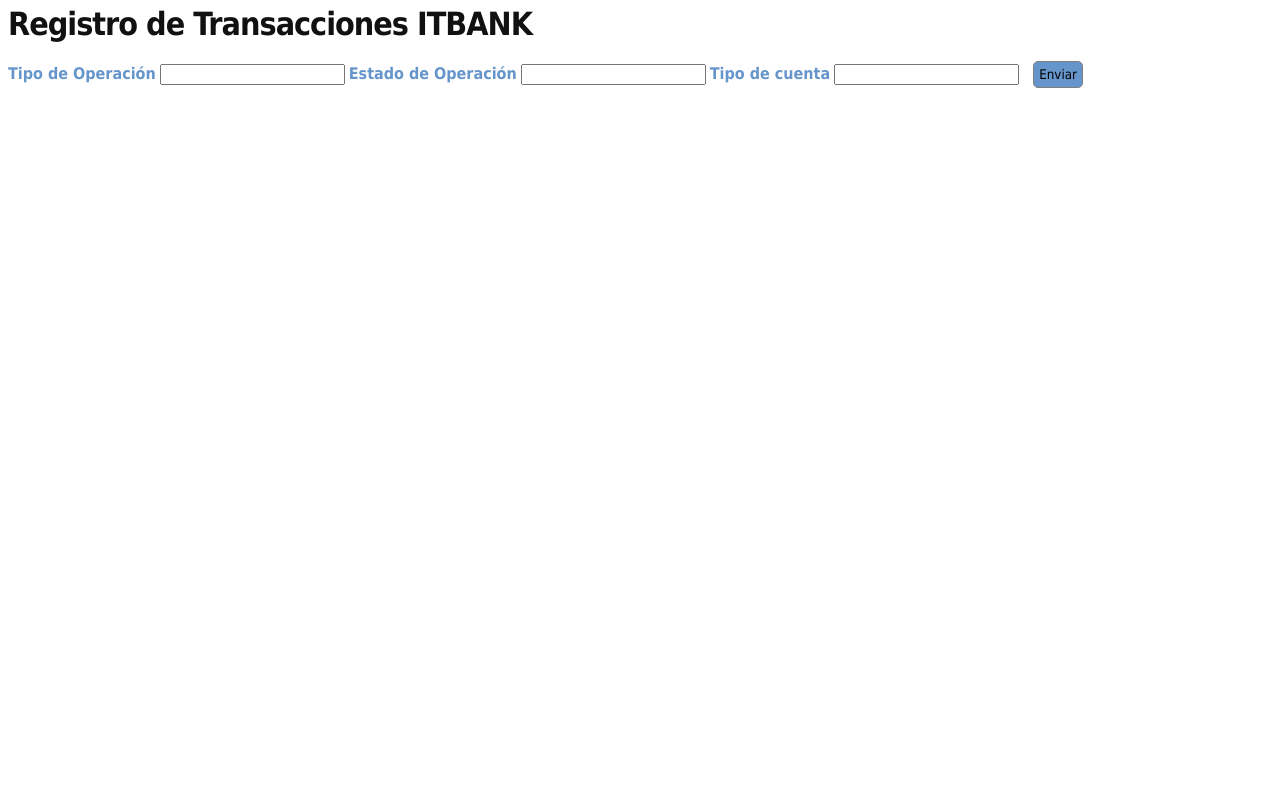
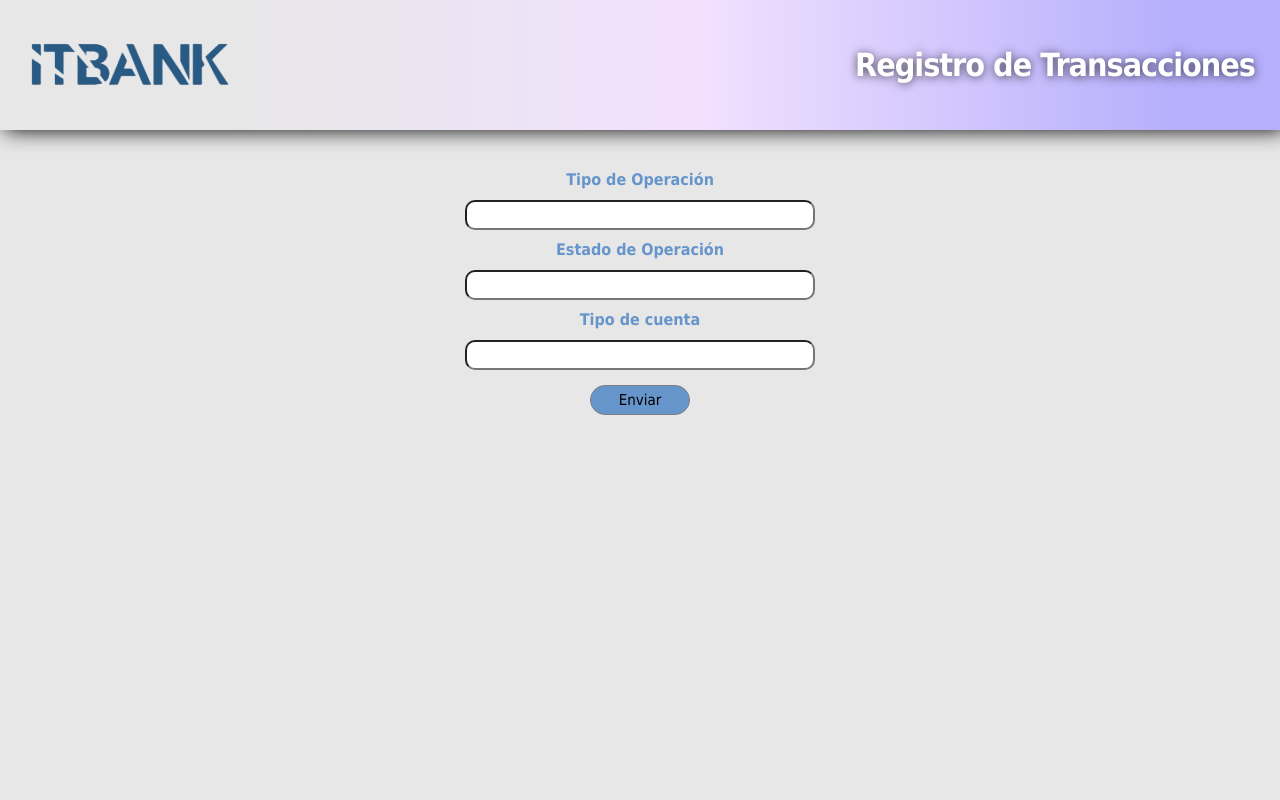
Before and after one commit to Tryal1/itba-cuentas, a Flask app: page / in a window 1280 px wide. Run offline with Flask 2, Linux system fonts and the light colour scheme.

Commit message:
commit css

```diff
--- a/static/main.css
+++ b/static/main.css
@@ -1,23 +1,68 @@
-h1 { color: #111;
+* {
+    margin: 0;
+}
+body{
+    background-color: #e7e7e7;
+}
+h1 { color: #fff;
     font-family: Tahoma, sans-serif;
     font-weight: bold;
     letter-spacing: -1px;
     line-height: 1;
-    text-align: left; }
+    text-align: center;
+    text-shadow: rgba(0, 0, 0, 0.673) 0px 1px 10px;
+     }
 
+.header{
+    background-color:#6695cb73;
+    height: 100px;
+    display: flex;
+    align-items: center;
+    justify-content: center;
+    box-shadow: 5px 0px 20px black;
+    margin-bottom: 30px;
+    justify-content: space-between;
+    flex-direction: row-reverse;
+    padding: 15px 25px;
+    background: linear-gradient(
+      270.01deg,
+      rgba(174, 166, 255, 0.85963) 8.27%,
+      #f2e1ff 45.42%,
+      rgba(255, 249, 219, 0) 82.18%
+    );
+  }
+img{
+    height: 60px;
+    width: auto;
+}
 label {
     color: #6695cb;
     font-family: Tahoma, sans-serif;
     font-weight: bold;
-    width: 130px;
-
+    width: 230px;
+    text-align: center;
     }
 
 #button {
     padding: 5px;
-    margin-left: 10px;
+    /* margin-left: 10px; */
     font-family: Tahoma, sans-serif;
     border: 1px solid gray;
     background-color:#6695cb;
-    border-radius: 5px;
+    border-radius: 25px;
+    margin: 15px;
+    width: 100px;
+    font-size: 15px;
     }
+
+#form {
+    display: flex;
+    flex-direction: column;
+    align-items: center;
+    line-height: 40px;
+}
+input{
+    border-radius: 10px;
+    width: 350px;
+    height: 30px;
+}
--- a/templates/index.html
+++ b/templates/index.html
@@ -7,10 +7,11 @@
     <title>Document</title>
 </head>
 <body>
-
-    <h1>Registro de Transacciones ITBANK</h1>
-
-    <form method="POST">
+    <div class="header">
+        <h1>Registro de Transacciones</h1>
+        <img src="../static/itbank2.png" alt="logo">
+    </div>
+    <form method="POST" id="form">
         <label for="">Tipo de Operación</label>
         <input type="text" name="tipo_operacion">
         <label for="">Estado de Operación</label>
```
Also changed, not shown: static/itbank2.png (added).
